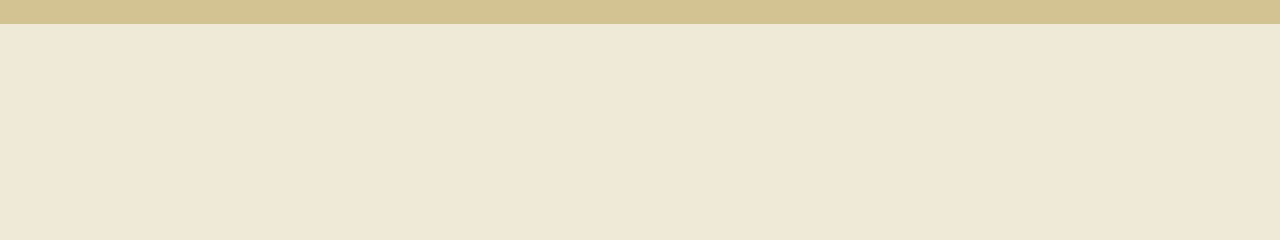
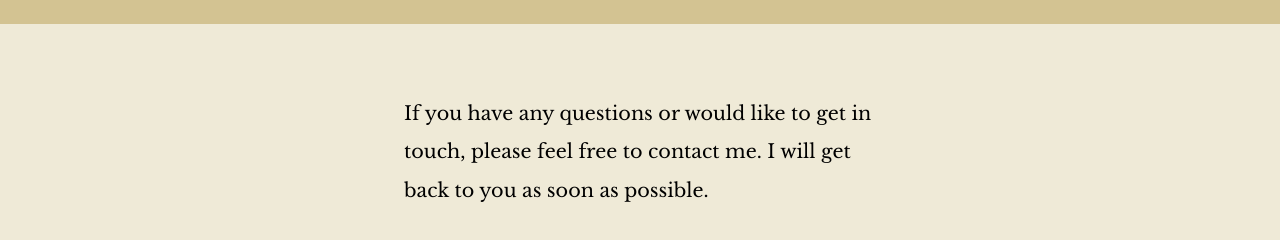
Before and after one commit to AnishMulay/Amrut-Mulay-Website, a plain HTML site: page contact.html in a window 1280 px wide. Shown: the part 76-316 px from the top of the page. Drawn offline with nearby package versions, Linux system fonts and the light colour scheme.

```diff
--- a/contact.html
+++ b/contact.html
@@ -28,6 +28,15 @@
     </header>
 
     <main>
+      <section class="first">
+        <div class="centerSection">
+          <p class="centerSectionParagraph">
+            If you have any questions or would like to get in touch, please feel
+            free to contact me. I will get back to you as
+            soon as possible.
+          </p>
+        </div>
+      </section>
     </main>
   </body>
 </html>
```
